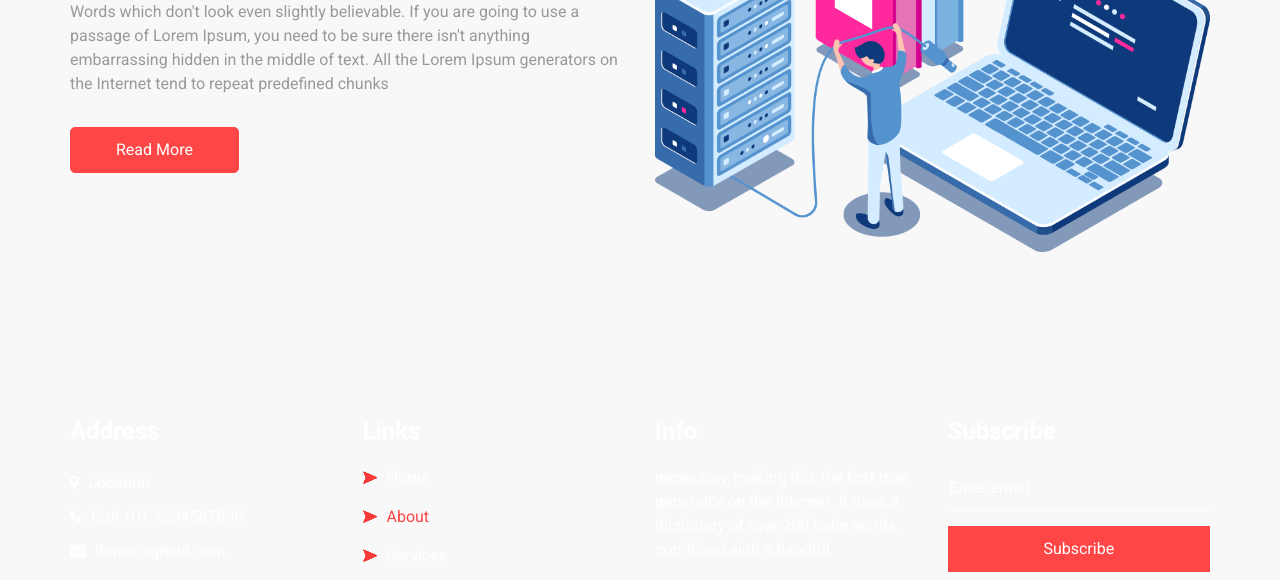
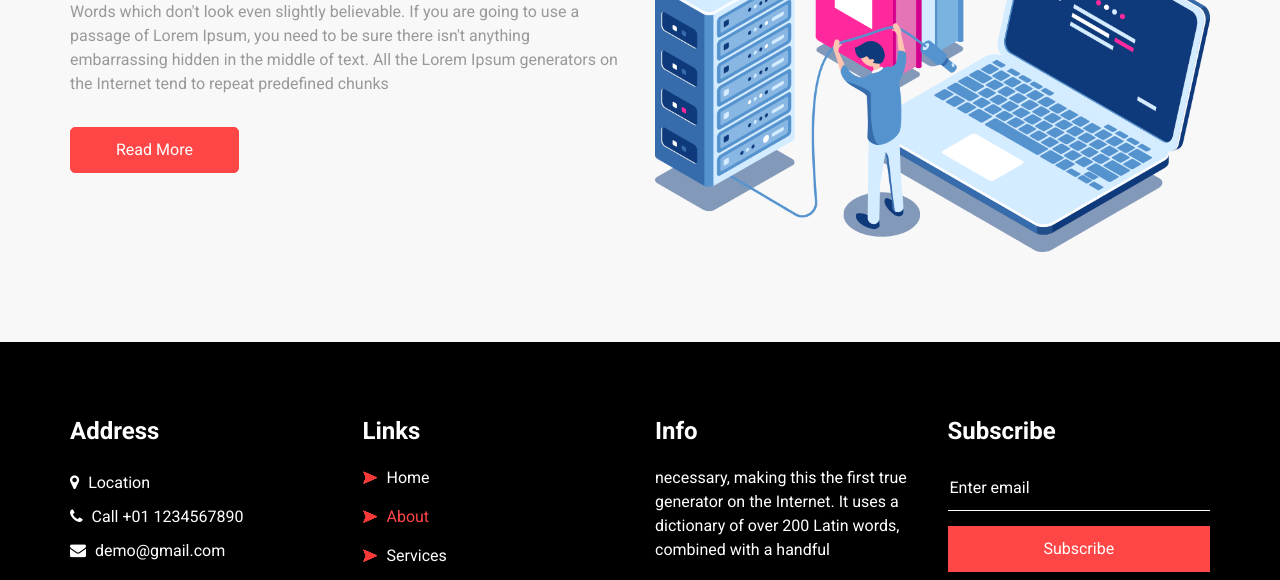
Before and after one commit to bradfattori/site, a plain HTML site: page about.html in a window 1280 px wide. Shown: the part 293-873 px from the top of the page. Drawn offline with Linux system fonts and the light colour scheme; a script that the page names is missing.

Commit message:
Update style.css

```diff
--- a/css/style.css
+++ b/css/style.css
@@ -882,7 +882,7 @@ a:focus {
 
 /* info section */
 .info_section {
-  background-color: #00000;
+  background-color: #000000;
   color: #ffffff;
 }
 
```
